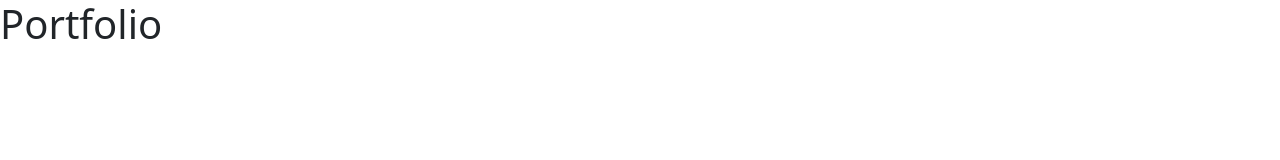
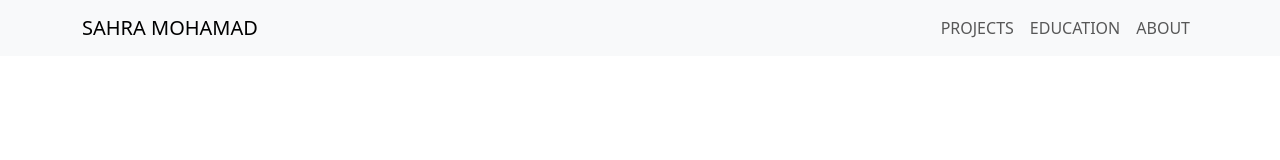
Before and after one commit to SahraMohamad/SahraMohamad.github.io, a plain HTML site: page index.html in a window 1280 px wide. Drawn offline with nearby package versions, Linux system fonts and the light colour scheme.

Commit message:
Added NavbarC^

```diff
--- /dev/null
+++ b/index.css
@@ -0,0 +1 @@
+#project-setion,
--- a/index.html
+++ b/index.html
@@ -5,11 +5,55 @@
     <meta http-equiv="X-UA-Compatible" content="IE=edge">
     <meta name="viewport" content="width=device-width, initial-scale=1.0">
     <title>Document</title>
+    <!-- Bootstrap CSS CDN -->
     <link href="https://cdn.jsdelivr.net/npm/bootstrap@5.3.0-alpha1/dist/css/bootstrap.min.css" rel="stylesheet" integrity="sha384-GLhlTQ8iRABdZLl6O3oVMWSktQOp6b7In1Zl3/Jr59b6EGGoI1aFkw7cmDA6j6gD" crossorigin="anonymous">
     <script src="https://cdn.jsdelivr.net/npm/bootstrap@5.3.0-alpha1/dist/js/bootstrap.bundle.min.js" integrity="sha384-w76AqPfDkMBDXo30jS1Sgez6pr3x5MlQ1ZAGC+nuZB+EYdgRZgiwxhTBTkF7CXvN" crossorigin="anonymous"></script>
 
 </head>
 <body>
-    <h1> Portfolio</h1>
+
+		<!--Navigation Bar-->
+		<nav class="navbar navbar-expand-lg navbar-light bg-light">
+            <div class="container">
+              <a class="navbar-brand" href="#home-section">SAHRA MOHAMAD</a>
+              <button class="navbar-toggler" type="button" data-bs-toggle="collapse" data-bs-target="#navbarNav" aria-controls="navbarNav" aria-expanded="false" aria-label="Toggle navigation">
+                <span class="navbar-toggler-icon"></span>
+              </button>
+              <div class="collapse navbar-collapse" id="navbarNav">
+                <ul class="navbar-nav ms-auto">
+                  <li class="nav-item">
+                    <a class="nav-link" href="#project-section">PROJECTS</a>
+                  </li>
+                  <li class="nav-item">
+                    <a class="nav-link" href="#education-section">EDUCATION</a>
+                  </li>
+                  <li class="nav-item">
+                    <a class="nav-link" href="#about-section">ABOUT</a>
+                  </li>
+                </ul>
+              </div>
+            </div>
+          </nav>
+
+
+
+
+
+<!-- Home page Section-->
+<section id ="home-section>
+    <div class ="container">
+        <div class="container"
+
+    </section>
+
+
+
+
+
+
+
+
+
+
 </body>
 </html>
```
